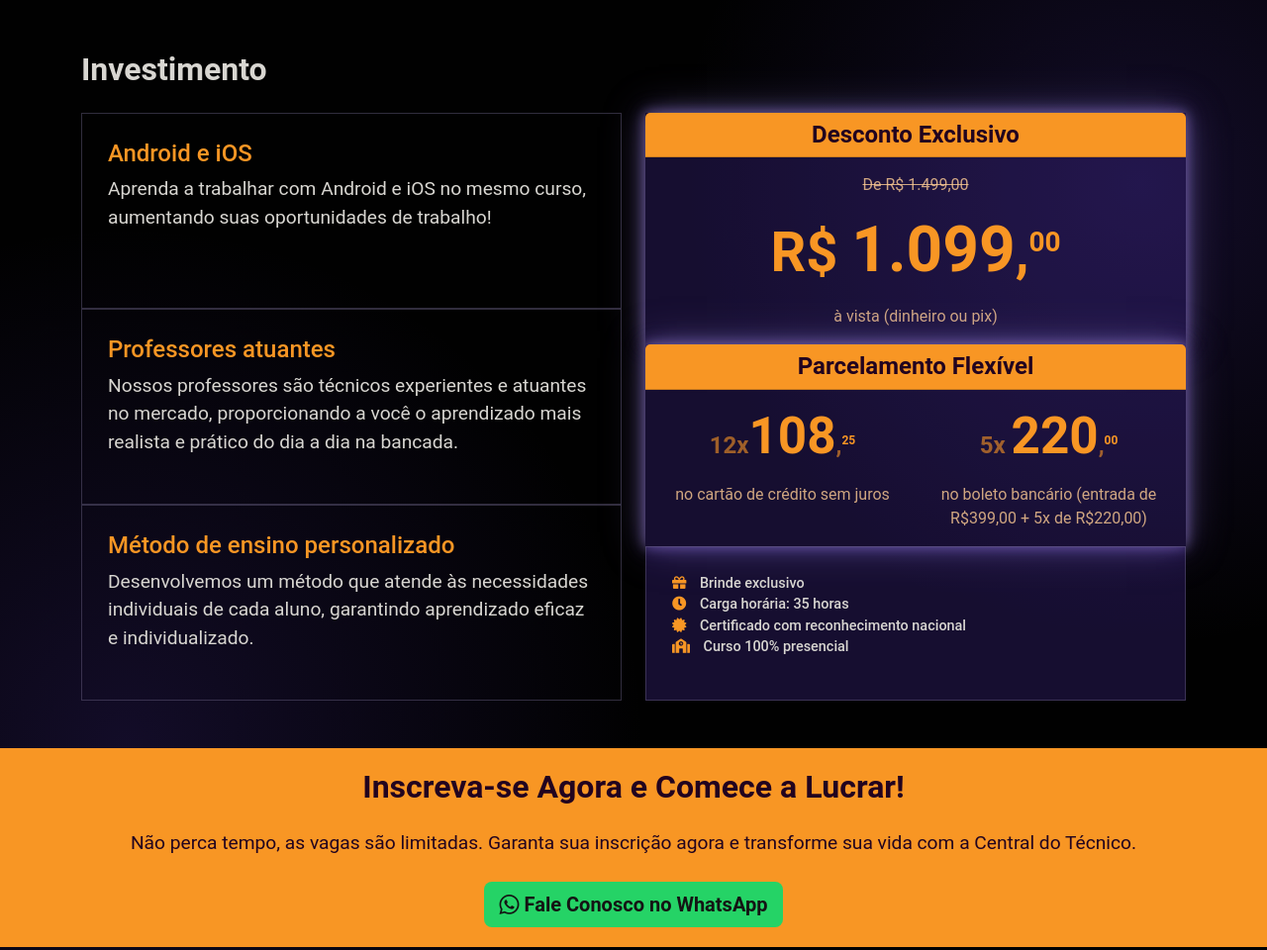
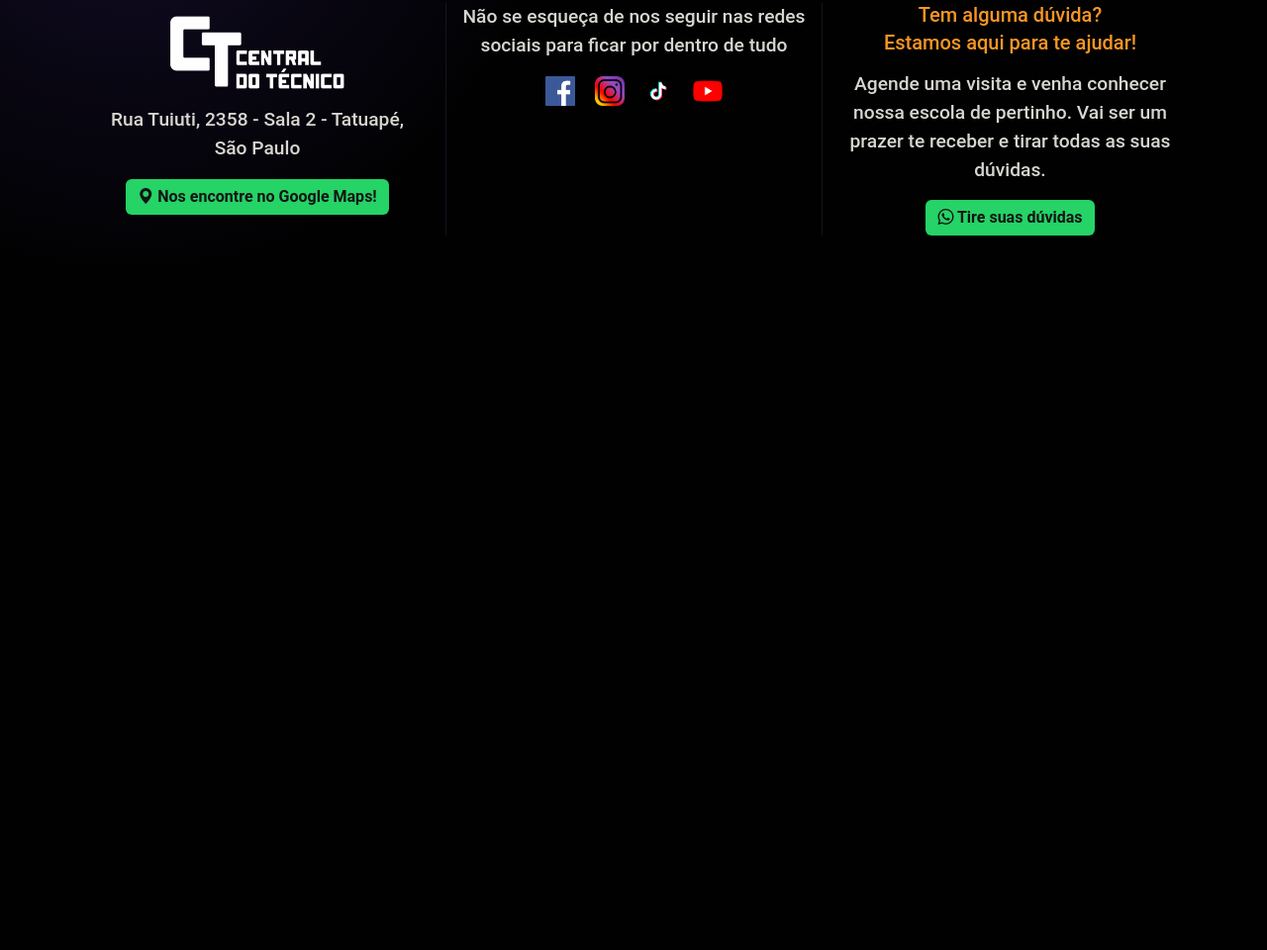
Before and after one commit to IsabelaMarques07/site-ct, a plain HTML site: page index.html in a window 1280 px wide. Shown: the part 4353-5313 px from the top of the page at 99% size. After the commit the page ends 4671 px from the top, so only its background shows below. Drawn offline with nearby package versions, Linux system fonts and the light colour scheme.

Commit message:
retirando conteudo não usado

```diff
--- a/index.html
+++ b/index.html
@@ -566,90 +566,6 @@
         </div>
       </div>
 
-    <section id="investimento" class="py-5">
-        <div class="container">
-            <h2 class="section-title text-left mb-4 mt-5 d-none d-md-block">Investimento</h2>
-            <div class="row justify-content-center d-flex h-100">
-                <div class="col-md-6 d-flex flex-column order-md-1">
-                    <div class="card card-linha">
-                        <div class="card-body text-left">
-                            <h4 class="card-title">Android e iOS</h4>
-                            <p class="card-text">Aprenda a trabalhar com Android e iOS no mesmo curso, aumentando suas oportunidades de trabalho!</p>
-                        </div>
-                    </div>
-                    <div class="card card-linha">
-                        <div class="card-body text-left">
-                            <h4 class="card-title">Professores atuantes</h4>
-                            <p class="card-text">Nossos professores são técnicos experientes e atuantes no mercado, proporcionando a você o aprendizado mais realista e prático do dia a dia na bancada.</p>
-                        </div>
-                    </div>
-                    <div class="card card-linha">
-                        <div class="card-body text-left">
-                            <h4 class="card-title">Método de ensino personalizado</h4>
-                            <p class="card-text">Desenvolvemos um método que atende às necessidades individuais de cada aluno, garantindo aprendizado eficaz e individualizado.</p>
-                        </div>
-                    </div>
-                </div>
-                <div class="col-md-6 d-flex flex-column h-100 order-md-2">
-                    <h2 class="section-title text-left mb-4 mt-5 d-block d-md-none">Investimento</h2>
-                    <div class="card card-gradiente mx-auto">
-                        <div class="card-header text-center">
-                            <h4 class="fw-bold">Desconto Exclusivo</h4>
-                        </div>
-                        <div class="card-body text-center">
-                            <p class="card-text"><small><del>De R$ 1.499,00</del></small></p>
-                            <p class="card-text fw-bold display-4 price-highlight">R$ <span class="price-integer">1.099</span>,<span class="price-decimal">00</span></p>
-                            <p class="card-text"><small>à vista (dinheiro ou pix)</small></p>
-                        </div>
-                    </div>
-                    <div class="card card-gradiente mx-auto">
-                        <div class="card-header text-center">
-                            <h4 class="fw-bold">Parcelamento Flexível</h4>
-                        </div>
-                        <div class="card-body text-center">
-                            <div class="row">
-                                <div class="col-md-6">
-                                    <p class="card-text valor fw-bold display-4 parcela">12x<span class="price-integer-p valor">108</span>,<span class="price-decimal valor">25</span></p>
-                                    <p class="card-text"><small>no cartão de crédito sem juros</small></p>
-                                </div>
-                                <div class="col-md-6">
-                                    <p class="card-text fw-bold display-4 valor parcela">5x <span class="price-integer-p valor">220</span>,<span class="price-decimal valor">00</span></p>
-                                    <p class="card-text"><small>no boleto bancário (entrada de R$399,00 + 5x de R$220,00)</small></p>
-                                </div>
-                            </div>
-                        </div>
-                    </div>
-                    <div class="card card-linha mx-auto flex-grow-1 card-linha-1">
-                        <div class="card-body">
-                            <div class="row">
-                                <div class="col-md-8 text-center">
-                                    <ul class="list-unstyled lista-beneficios">
-                                        <li><i class="fas fa-gift"></i> Brinde exclusivo</li>
-                                        <li><i class="fas fa-clock"></i> Carga horária: 35 horas</li>
-                                        <li><i class="fas fa-certificate"></i> Certificado com reconhecimento nacional</li>
-                                        <li><i class="fas fa-school"></i> Curso 100% presencial</li>
-                                    </ul>
-                                </div>
-                            </div>
-                        </div>
-                    </div>
-                </div>
-            </div>
-        </div>
-    </section>
-
-    <section id="call-to-action">
-        <div class="container">
-            <h2 class="section-title text-center mb-4 fw-bold">Inscreva-se Agora e Comece a Lucrar!</h2>
-            <p class="text-center">Não perca tempo, as vagas são limitadas. Garanta sua inscrição agora e transforme sua
-                vida com a Central do Técnico.</p>
-            <div class="text-center mt-4 botao-call">
-                <a href="https://wa.me/5511933344084" target="_blank" class="btn btn-lg whatsapp-button "> <i
-                        class="bi bi-whatsapp"></i> Fale Conosco no WhatsApp</a>
-            </div>
-        </div>
-    </section>
-
     <footer class=" text-white py-5">
         <div class="container">
             <!-- Linha de baixo com 3 colunas -->
```
